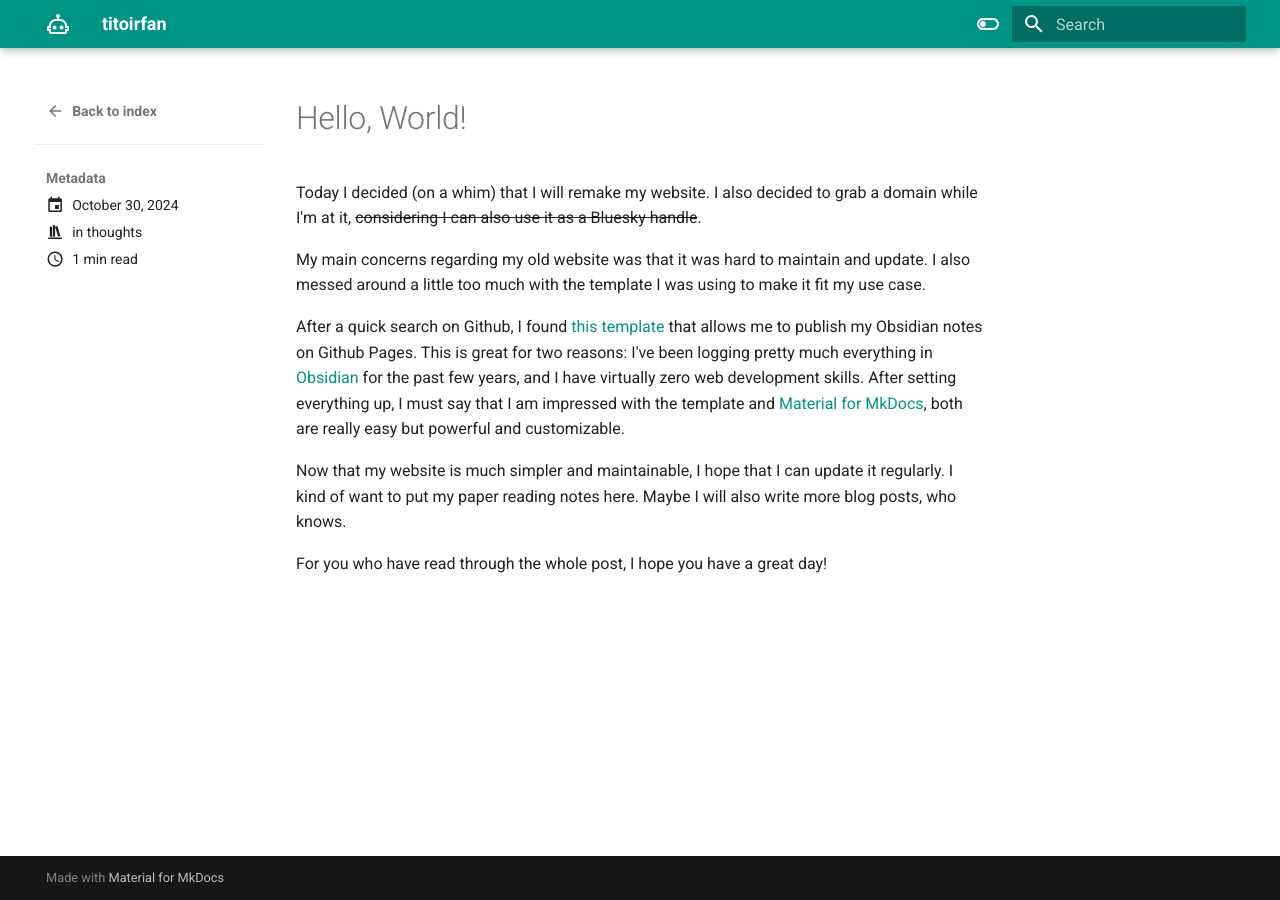
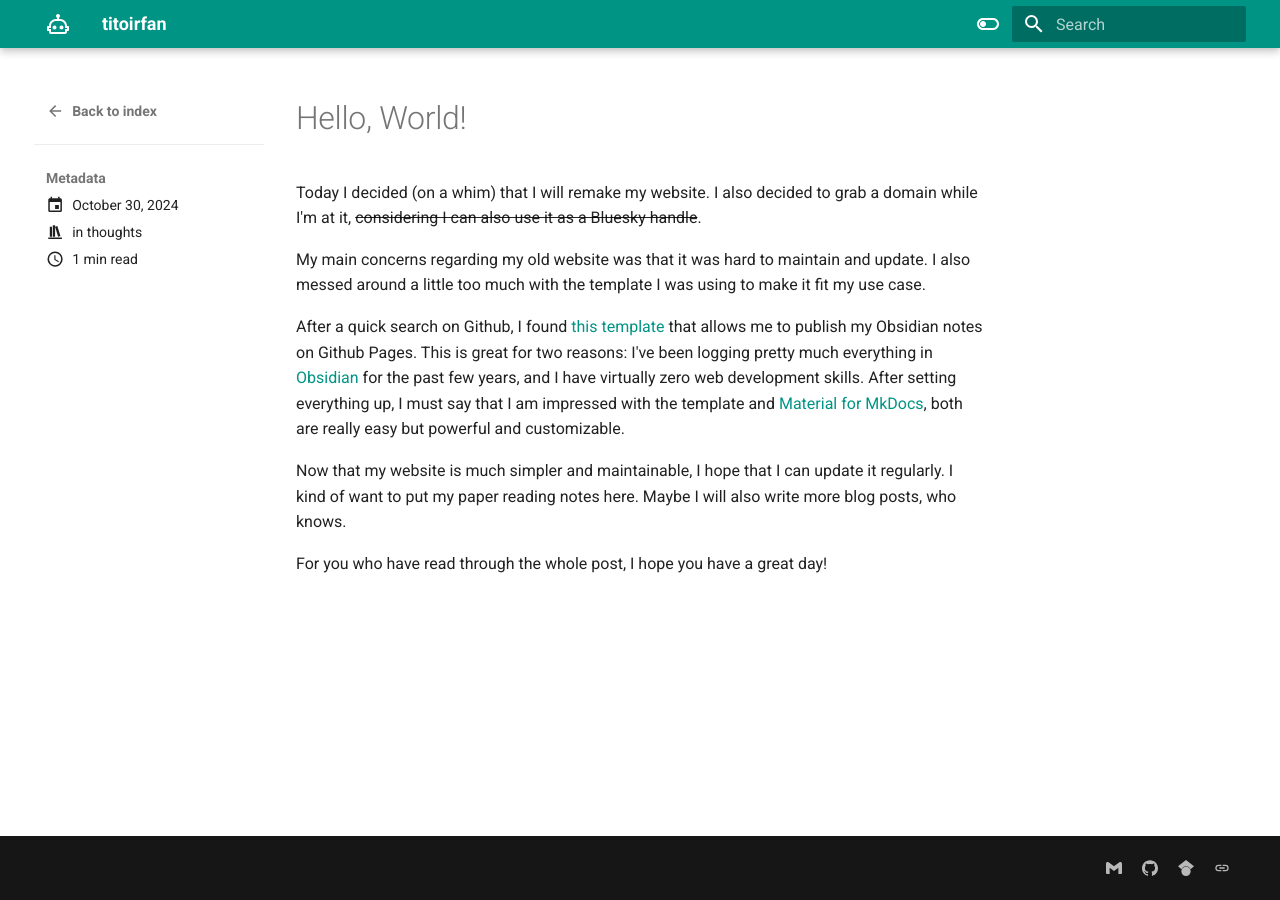
Before and after one commit to titoirfan/titoirfan.github.io, an MkDocs documentation site: the page built from docs/blog/posts/hello-world.md, in a window 1280 px wide. Built offline with MkDocs 1.6.1 and Material for MkDocs 9.7.7, drawn with Linux system fonts in a browser that asks for light colours.

Commit message:
Add footer and autohide header

```diff
--- a/mkdocs.yml
+++ b/mkdocs.yml
@@ -26,6 +26,10 @@
       toggle:
         icon: material/toggle-switch
         name: Switch to light mode
+
+    features:
+    - header.autohide
+    - navigation.footer
 
 # Extensions
 markdown_extensions:
@@ -75,3 +79,15 @@
   - https://polyfill.io/v3/polyfill.min.js?features=es6
   - https://cdn.jsdelivr.net/npm/mathjax@3/es5/tex-mml-chtml.js
   - https://unpkg.com/mermaid/dist/mermaid.min.js
+
+extra:
+  generator: false
+  social:
+    - icon: simple/gmail
+      link: mailto:irfantitok@gmail.com
+    - icon: simple/github
+      link: https://github.com/titoirfan
+    - icon: simple/googlescholar
+      link: https://scholar.google.com/citations?user=t06n5FYAAAAJ
+    - icon: simple/linkedin
+      link: https://www.linkedin.com/in/titoirfan/
```
